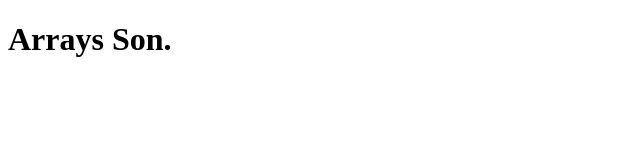
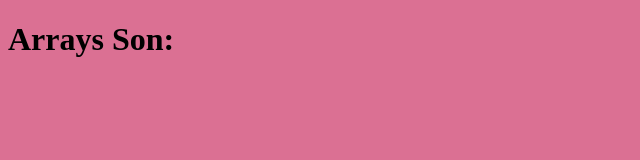
Before and after one commit to albrechtgroup/Js-bootcamp-2021, a plain HTML site: page arrays/index.html in a window 1280 px wide. Shown: the whole page, without its empty margins (0-640 px from the left). Drawn offline with Linux system fonts and the light colour scheme.

Commit message:
Reviewing/Updating comments and code

```diff
--- a/arrays/index.html
+++ b/arrays/index.html
@@ -4,10 +4,16 @@
     <meta charset="UTF-8">
     <meta http-equiv="X-UA-Compatible" content="IE=edge">
     <meta name="viewport" content="width=device-width, initial-scale=1.0">
-    <title>Arrays</title>
-    <script src="app.js"></script>
+    <title>Arrays:</title>
+    <style>
+        body {
+            background-color: palevioletred;
+        }
+    </style>
 </head>
 <body>
-    <h1>Arrays Son.</h1>
+    <h1>Arrays Son:</h1>
+
+    <script src="app.js"></script>
 </body>
 </html>
```
Also changed, not shown: arrays/app.js (+36 -37 lines).
